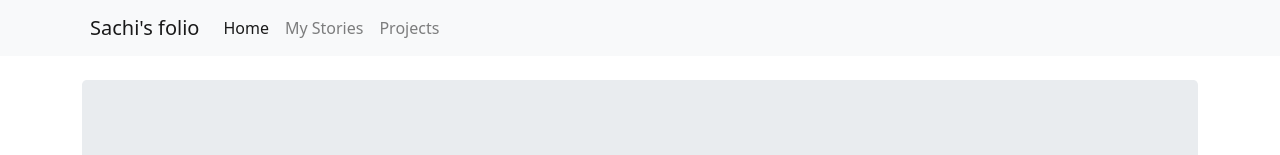
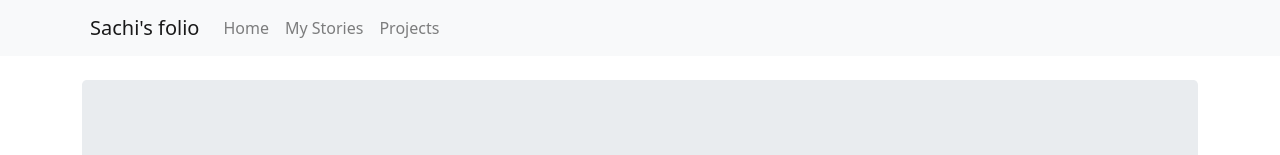
Before and after one commit to SabyasachiDhar/myPortfolio, a React (Create React App) app: page / in a window 1280 px wide. Shown: the top 155 px of the page. Built offline with nearby package versions, Linux system fonts and the light colour scheme.

Commit message:
Router Update

```diff
--- a/src/App.js
+++ b/src/App.js
@@ -14,6 +14,7 @@ function App() {
         <NavBar />
         <Routes>
           <Route path="/" element={<Home />} />
+          <Route path="/myPortfolio" element={<Home />} />
           <Route path="/home" element={<Home />} />
           <Route path="/about" element={<About />} />
           <Route path="/contact" element={<Contact />} />
--- a/src/components/NavTop/index.js
+++ b/src/components/NavTop/index.js
@@ -10,7 +10,7 @@ function NavBar() {
                 <Navbar.Toggle aria-controls="basic-navbar-nav" />
                 <Navbar.Collapse id="basic-navbar-nav">
                     <Nav className="me-auto">
-                        <Nav.Link as={NavLink} exact to="/" activeClassName="active">Home</Nav.Link>
+                        <Nav.Link as={NavLink} exact to="/myPortfolio" activeClassName="active">Home</Nav.Link>
                         <Nav.Link as={NavLink} to="/about" activeClassName="active">My Stories</Nav.Link>
                         <Nav.Link as={NavLink} to="/projects" activeClassName="active">Projects</Nav.Link>
                         {/* <Nav.Link as={NavLink} to="/contact" activeClassName="active">Contact</Nav.Link> */}
```
